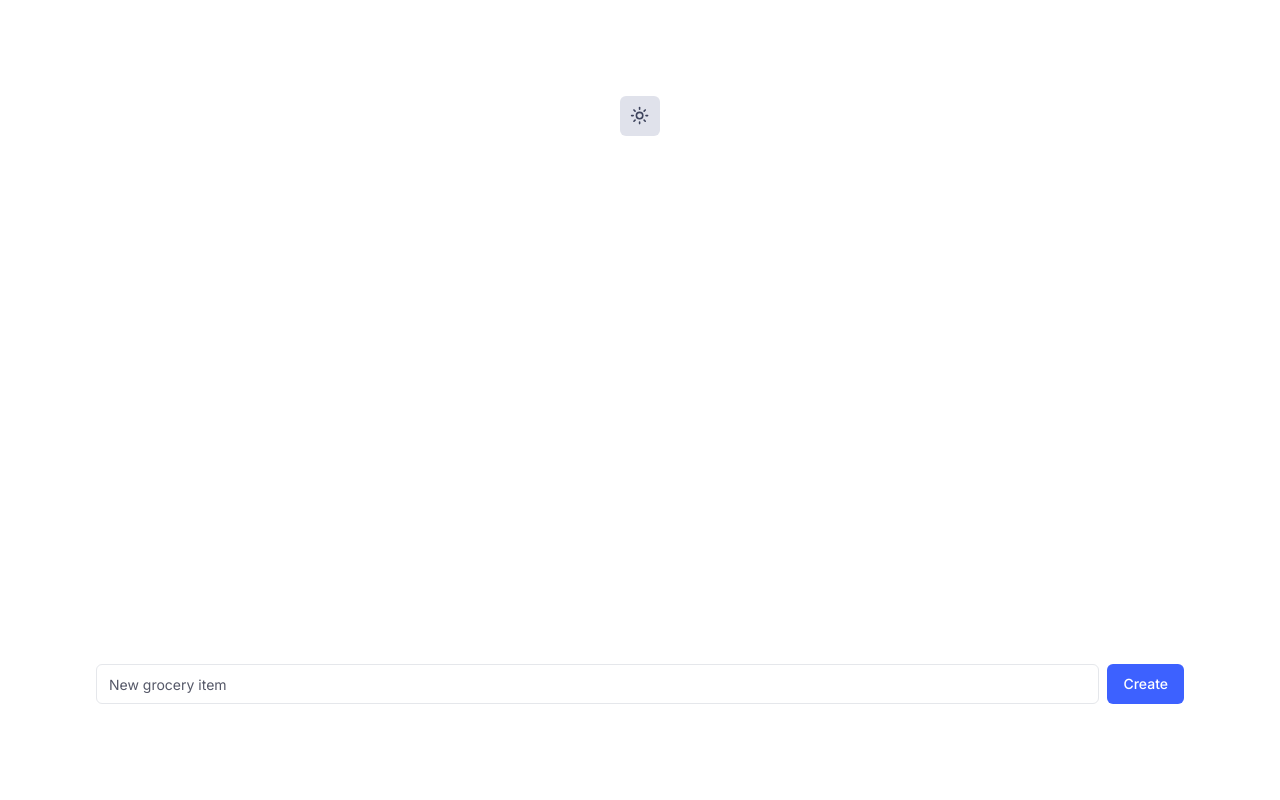
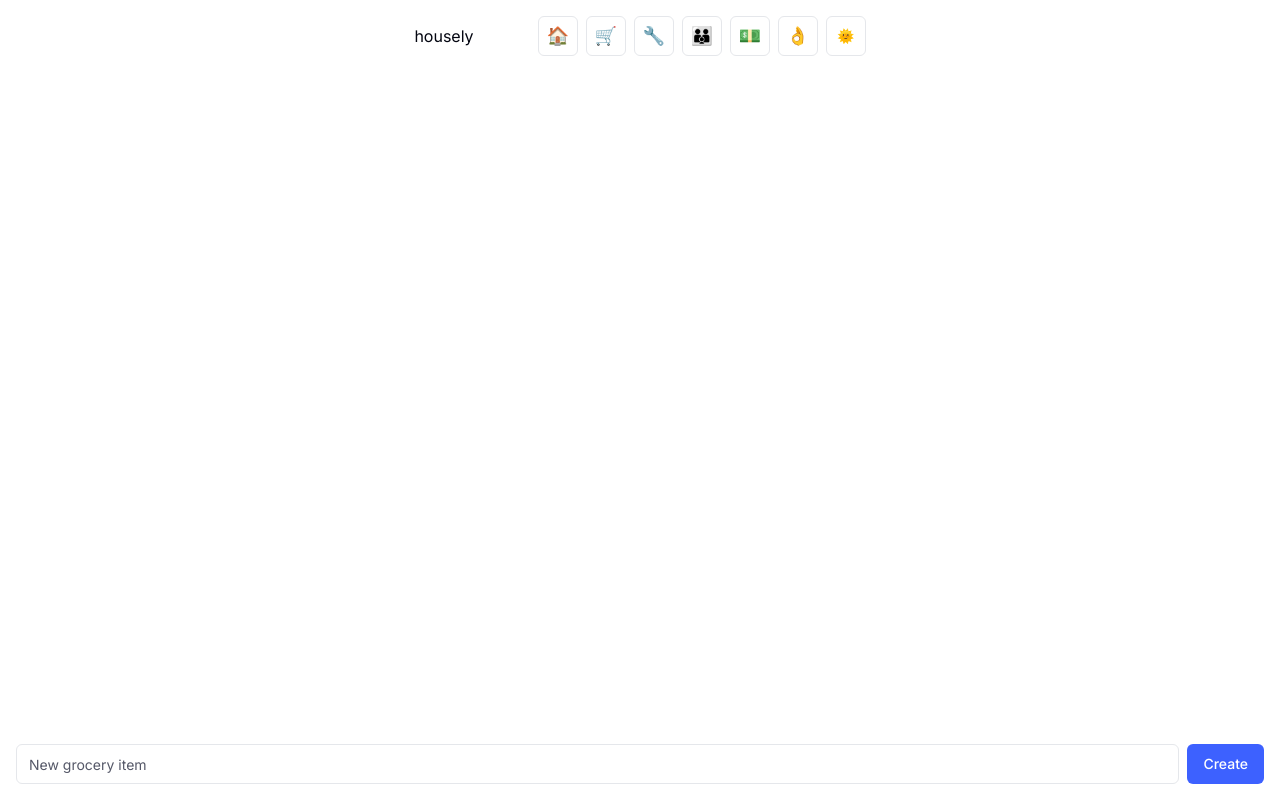
Before and after one commit to MhemedAbderrahmen/my-home, a Next.js app: page / in a window 1280 px wide. Built offline with nearby package versions, Linux system fonts and the light colour scheme.

Commit message:
ui scaffold

```diff
--- a/app/layout.tsx
+++ b/app/layout.tsx
@@ -1,4 +1,5 @@
 import { ThemeProvider } from "@/components/theme-provider";
+import { TooltipProvider } from "@/components/ui/tooltip";
 import type { Metadata } from "next";
 import { Inter } from "next/font/google";
 import "./globals.css";
@@ -16,7 +17,7 @@
   children: React.ReactNode;
 }>) {
   return (
-    <html lang="en">
+    <html lang="en" suppressHydrationWarning>
       <body className={inter.className}>
         <ThemeProvider
           attribute="class"
@@ -24,7 +25,7 @@
           enableSystem
           disableTransitionOnChange
         >
-          {children}
+          <TooltipProvider>{children}</TooltipProvider>
         </ThemeProvider>
       </body>
     </html>
--- a/app/page.tsx
+++ b/app/page.tsx
@@ -1,11 +1,17 @@
-import { ThemeToggle } from "@/components/theme-toggle";
+import TopNav from "@/components/top-nav";
 import { Button } from "@/components/ui/button";
 import { Input } from "@/components/ui/input";
 
 export default function Home() {
   return (
-    <main className=" flex min-h-screen flex-col items-center justify-between p-24">
-      <ThemeToggle />
+    <main
+      className="flex min-h-screen flex-col items-center justify-between p-4"
+      suppressHydrationWarning
+    >
+      <div className="flex flex-row items-center gap-16 w-full justify-center">
+        <div>housely</div>
+        <TopNav />
+      </div>
       <div className="flex flex-row gap-2 w-full">
         <Input placeholder="New grocery item" />
         <Button>Create</Button>
--- a/components/theme-toggle.tsx
+++ b/components/theme-toggle.tsx
@@ -1,6 +1,5 @@
 "use client";
 
-import { Moon, Sun } from "lucide-react";
 import { useTheme } from "next-themes";
 import { Button } from "./ui/button";
 import {
@@ -16,9 +15,13 @@
   return (
     <DropdownMenu>
       <DropdownMenuTrigger asChild>
-        <Button variant="secondary" size="icon">
-          <Sun className="h-[1.2rem] w-[1.2rem] rotate-0 scale-100 transition-all dark:-rotate-90 dark:scale-0" />
-          <Moon className="absolute h-[1.2rem] w-[1.2rem] rotate-90 scale-0 transition-all dark:rotate-0 dark:scale-100" />
+        <Button variant="outline" size="icon">
+          <div className="h-[1.2rem] w-[1.2rem] rotate-0 scale-100 transition-all dark:-rotate-90 dark:scale-0">
+            🌞
+          </div>
+          <div className="absolute h-[1.2rem] w-[1.2rem] rotate-90 scale-0 transition-all dark:rotate-0 dark:scale-100">
+            🌚
+          </div>
           <span className="sr-only">Toggle theme</span>
         </Button>
       </DropdownMenuTrigger>
--- /dev/null
+++ b/components/top-nav.tsx
@@ -0,0 +1,54 @@
+"use client";
+
+import { ThemeToggle } from "./theme-toggle";
+import { Button } from "./ui/button";
+import { Tooltip, TooltipContent, TooltipTrigger } from "./ui/tooltip";
+
+export default function TopNav() {
+  return (
+    <div>
+      <div className="w-full flex flex-row gap-2">
+        <Tooltip>
+          <TooltipTrigger asChild>
+            <Button size={"icon"} variant={"outline"} className="text-lg">
+              🏠
+            </Button>
+          </TooltipTrigger>
+          <TooltipContent>
+            <p>Home</p>
+          </TooltipContent>
+        </Tooltip>
+        <Tooltip>
+          <TooltipTrigger asChild>
+            <Button size={"icon"} variant={"outline"} className="text-lg">
+              🛒
+            </Button>
+          </TooltipTrigger>
+          <TooltipContent>
+            <p>Groceries</p>
+          </TooltipContent>
+        </Tooltip>
+        <Tooltip>
+          <TooltipTrigger asChild>
+            <Button size={"icon"} variant={"outline"} className="text-lg">
+              🔧
+            </Button>
+          </TooltipTrigger>
+          <TooltipContent>
+            <p>Maintenance</p>
+          </TooltipContent>
+        </Tooltip>
+        <Button size={"icon"} variant={"outline"} className="text-lg">
+          👪
+        </Button>
+        <Button size={"icon"} variant={"outline"} className="text-lg">
+          💵
+        </Button>
+        <Button size={"icon"} variant={"outline"} className="text-lg">
+          👌
+        </Button>
+        <ThemeToggle />
+      </div>
+    </div>
+  );
+}
--- /dev/null
+++ b/components/ui/tooltip.tsx
@@ -0,0 +1,30 @@
+"use client"
+
+import * as React from "react"
+import * as TooltipPrimitive from "@radix-ui/react-tooltip"
+
+import { cn } from "@/lib/utils"
+
+const TooltipProvider = TooltipPrimitive.Provider
+
+const Tooltip = TooltipPrimitive.Root
+
+const TooltipTrigger = TooltipPrimitive.Trigger
+
+const TooltipContent = React.forwardRef<
+  React.ElementRef<typeof TooltipPrimitive.Content>,
+  React.ComponentPropsWithoutRef<typeof TooltipPrimitive.Content>
+>(({ className, sideOffset = 4, ...props }, ref) => (
+  <TooltipPrimitive.Content
+    ref={ref}
+    sideOffset={sideOffset}
+    className={cn(
+      "z-50 overflow-hidden rounded-md border bg-popover px-3 py-1.5 text-sm text-popover-foreground shadow-md animate-in fade-in-0 zoom-in-95 data-[state=closed]:animate-out data-[state=closed]:fade-out-0 data-[state=closed]:zoom-out-95 data-[side=bottom]:slide-in-from-top-2 data-[side=left]:slide-in-from-right-2 data-[side=right]:slide-in-from-left-2 data-[side=top]:slide-in-from-bottom-2",
+      className
+    )}
+    {...props}
+  />
+))
+TooltipContent.displayName = TooltipPrimitive.Content.displayName
+
+export { Tooltip, TooltipTrigger, TooltipContent, TooltipProvider }
--- a/package.json
+++ b/package.json
@@ -11,6 +11,7 @@
   "dependencies": {
     "@radix-ui/react-dropdown-menu": "^2.1.1",
     "@radix-ui/react-slot": "^1.1.0",
+    "@radix-ui/react-tooltip": "^1.1.2",
     "class-variance-authority": "^0.7.0",
     "clsx": "^2.1.1",
     "lucide-react": "^0.418.0",
```
Also changed, not shown: 1 other file (tests, documents, lock files or other folders).
